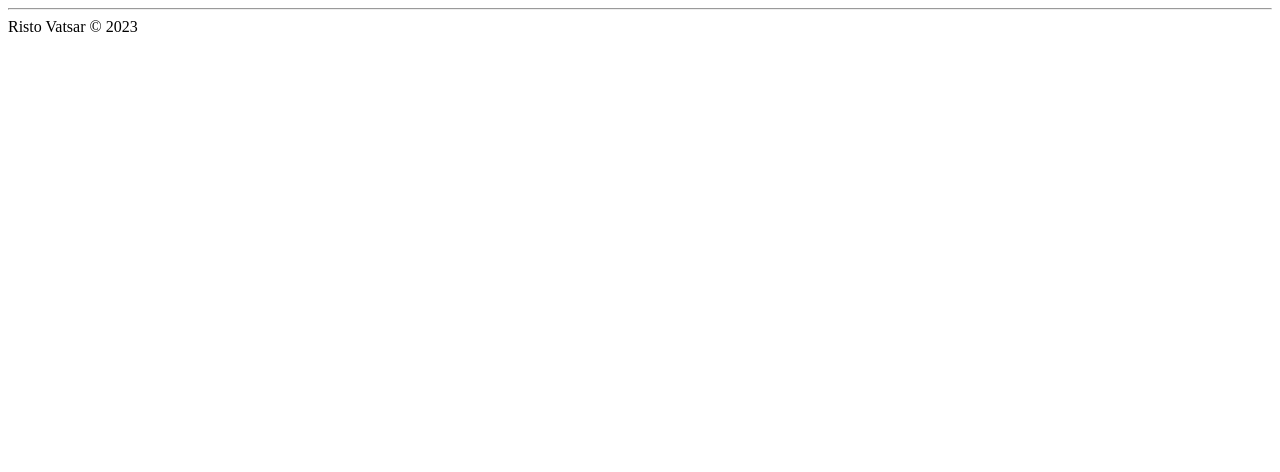
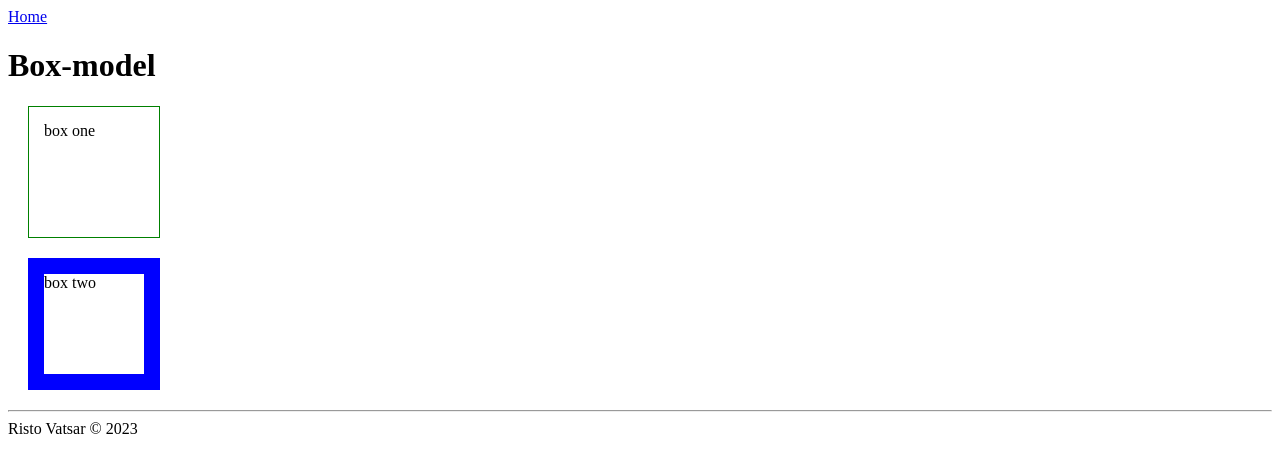
Before and after one commit to vatsarr/my-first-page, a plain HTML site: page cssLayout/box-model.html in a window 1280 px wide. Drawn offline with Linux system fonts and the light colour scheme.

Commit message:
box-model file added

```diff
--- a/cssLayout/box-model.html
+++ b/cssLayout/box-model.html
@@ -4,11 +4,24 @@
     <meta charset="UTF-8" />
     <meta http-equiv="X-UA-Compatible" content="IE=edge" />
     <meta name="viewport" content="width=device-width, initial-scale=1.0" />
-    <title>Document</title>
+    <title>Box-model</title>
   </head>
   <body>
+    <a href="/index.html">Home</a>
 
-          <hr />
-      <footer>Risto Vatsar &#169 2023</footer>
+    <h1>Box-model</h1>
+
+    <div style="width: 100px; height: 100px; border: 1px solid green; padding: 15px; margin: 20px;">
+      box one
+    </div>
+
+    <div style="width: 100px; height: 100px; border: 16px solid blue; margin: 20px;">
+      box two
+    </div>
+
+
+
+    <hr />
+    <footer>Risto Vatsar &#169 2023</footer>
   </body>
 </html>
```
Also changed, not shown: index.html (+1 -0 lines).
